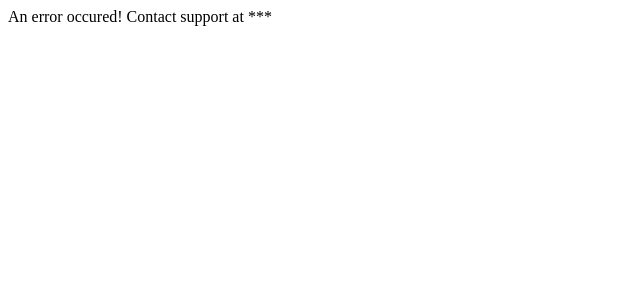
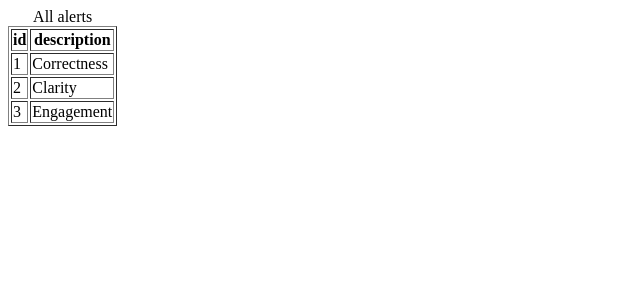
Before and after one commit to keunyop/badwordcheck-web, an Angular app: page /document in a window 1280 px wide. Shown: the top 300 px of the page, without its empty margins (0-640 px from the left). Built offline with nearby package versions, Linux system fonts and the light colour scheme.

Commit message:
developing

```diff
--- a/src/app/app.module.ts
+++ b/src/app/app.module.ts
@@ -7,13 +7,15 @@ import { AppComponent } from './app.component';
 import { LoginComponent } from './login/login.component';
 import { WelcomeComponent } from './welcome/welcome.component';
 import { ErrorComponent } from './error/error.component';
+import { DocumentComponent } from './document/document.component';
 
 @NgModule({
   declarations: [
     AppComponent,
     LoginComponent,
     WelcomeComponent,
-    ErrorComponent
+    ErrorComponent,
+    DocumentComponent
   ],
   imports: [
     BrowserModule,
--- /dev/null
+++ b/src/app/document/document.component.html
@@ -0,0 +1,16 @@
+<table border="1">
+    <caption>All alerts</caption>
+    <thead>
+        <tr>
+            <th>id</th>
+            <th>description</th>
+        </tr>
+    </thead>
+    <tbody>
+        <tr *ngFor="let alert of alerts">
+            <td>{{alert.id}}</td>
+            <td>{{alert.description}}</td>
+        </tr>
+    </tbody>
+
+</table>
--- /dev/null
+++ b/src/app/document/document.component.ts
@@ -0,0 +1,21 @@
+import { Component, OnInit } from '@angular/core';
+
+@Component({
+  selector: 'app-document',
+  templateUrl: './document.component.html',
+  styleUrls: ['./document.component.css']
+})
+export class DocumentComponent implements OnInit {
+
+  alerts = [
+    {id:1, description:'Correctness'},
+    {id:2, description:'Clarity'},
+    {id:3, description:'Engagement'}
+  ]
+
+  constructor() { }
+
+  ngOnInit(): void {
+  }
+
+}
--- a/src/app/login/login.component.ts
+++ b/src/app/login/login.component.ts
@@ -1,29 +1,28 @@
 import { Component, OnInit } from '@angular/core';
+import { Router } from '@angular/router';
 
 @Component({
   selector: 'app-login',
   templateUrl: './login.component.html',
-  styleUrls: ['./login.component.css']
+  styleUrls: ['./login.component.css'],
 })
 export class LoginComponent implements OnInit {
+  username = 'kevin';
+  password = '';
+  errorMessage = 'Invalid Credentials';
+  invalidLogin = false;
 
-  username = 'kevin'
-  password = ''
-  errorMessage = 'Invalid Credentials'
-  invalidLogin = false
+  constructor(private router: Router) {}
 
-
-  constructor() { }
-
-  ngOnInit(): void {
-  }
+  ngOnInit(): void {}
 
   handleLogin() {
-    if (this.username==='kevin' && this.password === '123') {
-      this.invalidLogin = false
+    if (this.username === 'kevin' && this.password === '123') {
+      // Redirect to Welcom Page
+      this.router.navigate(['welcome', this.username])
+      this.invalidLogin = false;
     } else {
-      this.invalidLogin = true
+      this.invalidLogin = true;
     }
   }
-
 }
--- a/src/app/welcome/welcome.component.html
+++ b/src/app/welcome/welcome.component.html
@@ -1 +1 @@
-<p>welcome works!</p>
+Welcom {{name}}. Welcom to our awesome App.
--- a/src/app/welcome/welcome.component.ts
+++ b/src/app/welcome/welcome.component.ts
@@ -1,4 +1,5 @@
 import { Component, OnInit } from '@angular/core';
+import { ActivatedRoute } from '@angular/router';
 
 @Component({
   selector: 'app-welcome',
@@ -6,10 +7,13 @@ import { Component, OnInit } from '@angular/core';
   styleUrls: ['./welcome.component.css']
 })
 export class WelcomeComponent implements OnInit {
+  message = 'Some Welcom Message'
+  name = ''
 
-  constructor() { }
+  constructor(private route:ActivatedRoute) { }
 
   ngOnInit(): void {
+    this.name = this.route.snapshot.params['name'];
   }
 
 }
```
Also changed, not shown: src/app/app-routing.module.ts (+5 -3 lines), src/app/document/document.component.css (added), 1 other file (tests, documents, lock files or other folders).
